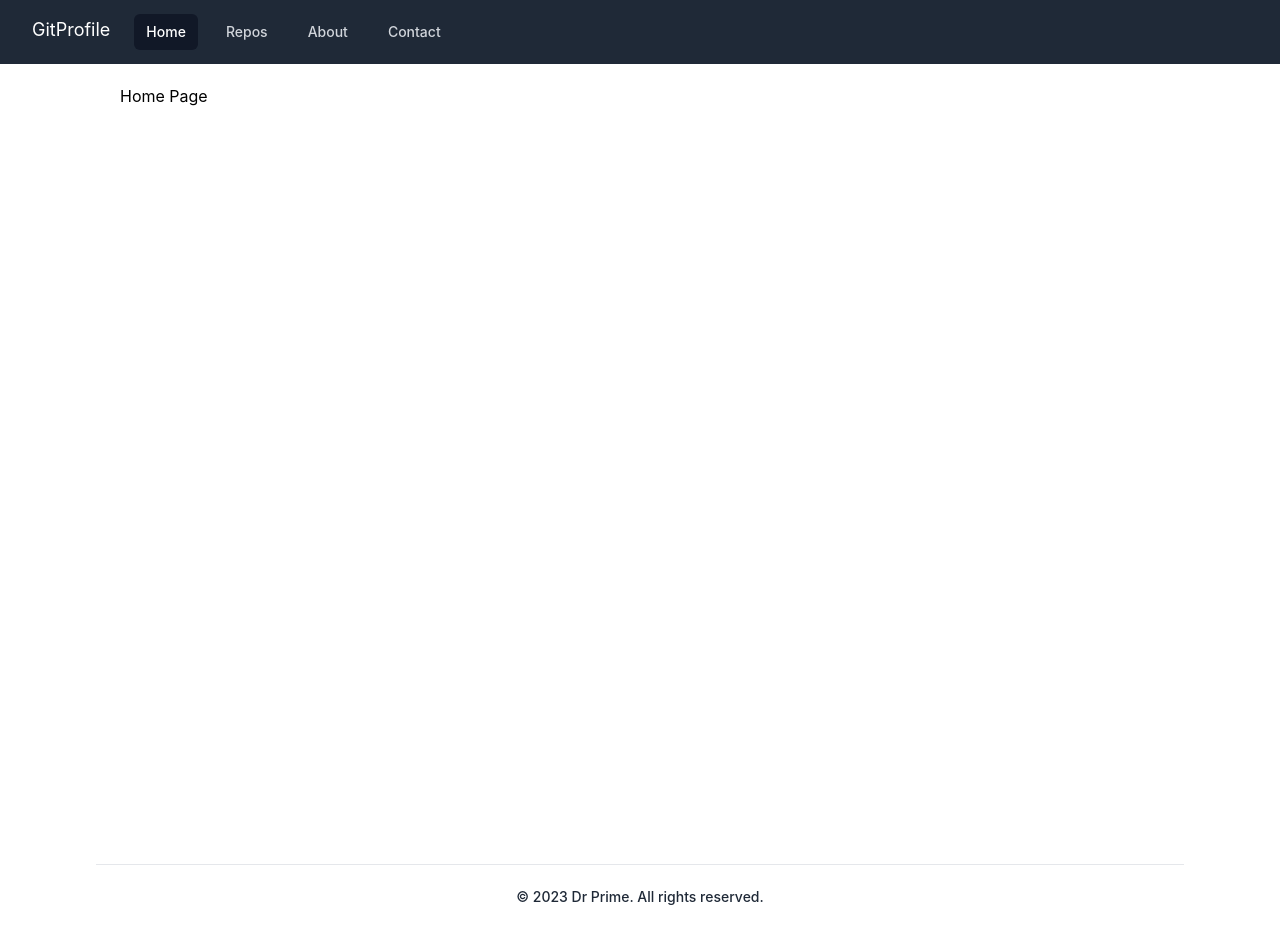
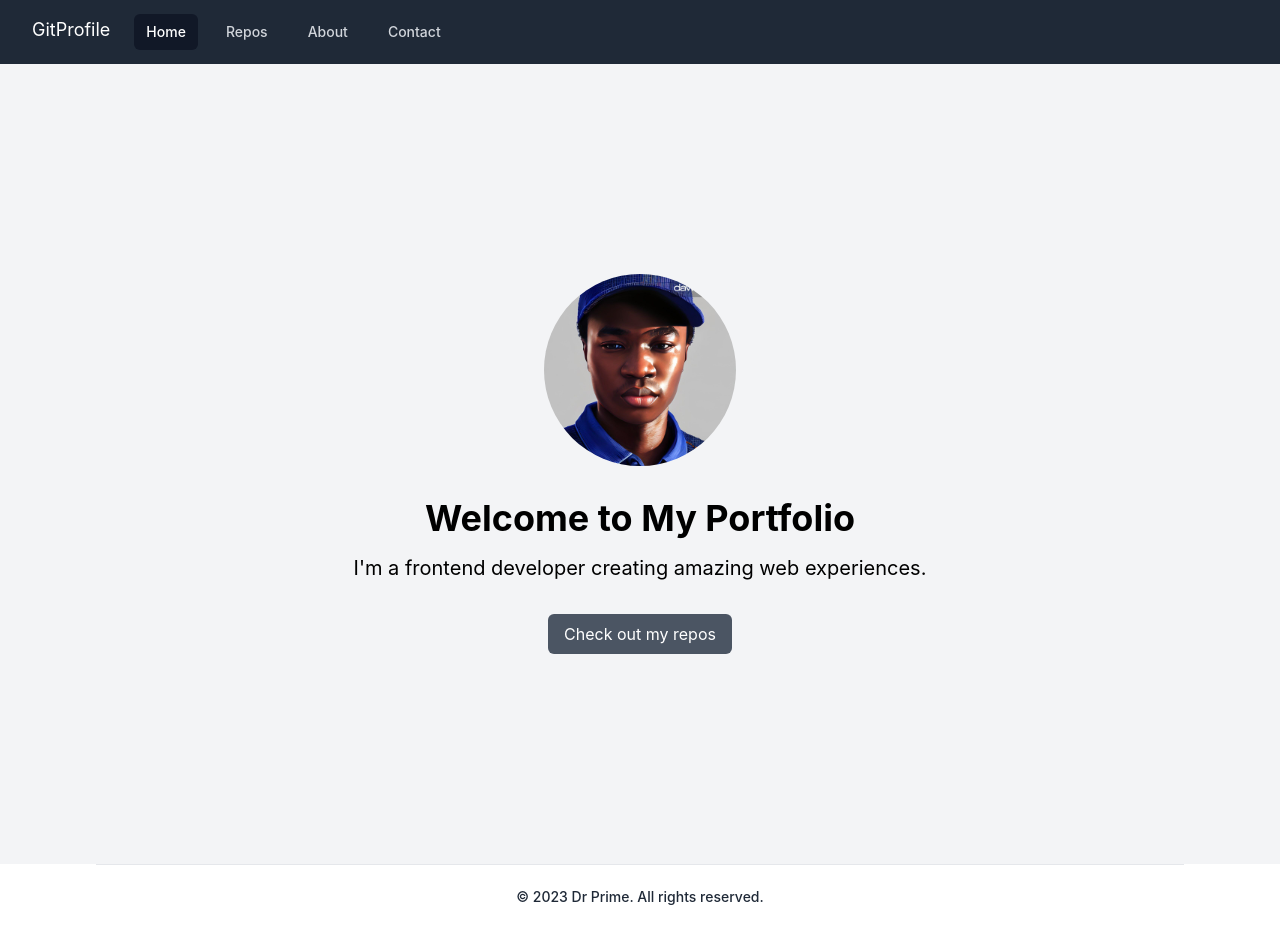
Before and after one commit to DrPrime01/Git-Profile-Vue, a Vue app: page / in a window 1280 px wide. Built offline with nearby package versions, Linux system fonts and the light colour scheme.

Commit message:
Created homepage and fixed the about page

```diff
--- a/src/Pages/AboutPage.vue
+++ b/src/Pages/AboutPage.vue
@@ -1,10 +1,10 @@
 <template>
-    <div class="container mx-auto max-w-[1080px] p-5 min-h-screen">
-        <div class="grid grid-cols-1 md:grid-cols-2 h-screen">
-            <div class="max-h-96 md:h-screen">
-                <img class="w-screen h-screen object-cover object-top" :src="image" alt="headshot">
+    <div class="container mx-auto max-w-[1080px] p-5 min-h-screen sm:mb-10 xs:mb-10">
+        <div class="flex flex-col md:flex-row h-screen">
+    <div class="w-full md:w-1/2">
+        <img class="w-full h-1/2 xs:h-auto sm:h-auto md:h-screen object-cover object-top" :src="image" alt="headshot">
     </div>
-            <div class="flex bg-gray-100 p-10">
+    <div class="flex w-full md:w-1/2 bg-gray-100 p-10">
         <div class="mb-auto mt-auto max-w-lg">
             <h1 class="text-3xl uppercase">Gabriel Shoyombo</h1>
             <p class="font-semibold mb-5">Frontend Developer</p>
@@ -15,10 +15,11 @@
                 healthcare outcomes. With a strong work ethic and a desire to make a positive impact, I am dedicated
                 to achieving my goals and making a difference in my community.</p>
             <a href="mailto:gabrielshoyombo2002@gmail.com"
-                        class="bg-black rounded-md py-3 px-7 mt-6 text-white">Email Me</a>
+                class="bg-black rounded-md py-3 px-7 text-white">Email Me</a>
         </div>
     </div>
 </div>
+
     </div>
 </template>
 
--- a/src/Pages/HomePage.vue
+++ b/src/Pages/HomePage.vue
@@ -1,5 +1,22 @@
 <template>
-    <div class="max-w-[1080px] mx-auto p-5 min-h-screen">
-        <h1>Home Page</h1>
+    <div class="flex flex-col items-center justify-center min-h-screen bg-gray-100">
+      <img class="w-48 h-48 mb-8 rounded-full object-cover object-center" :src="profileImage" alt="Profile Picture">
+      <h1 class="text-4xl font-bold mb-4">Welcome to My Portfolio</h1>
+      <p class="text-xl mb-8">I'm a frontend developer creating amazing web experiences.</p>
+      <RouterLink to="/repos" class="bg-primary-600 text-white py-2 px-4 rounded-md hover:bg-blue-800">
+        Check out my repos
+      </RouterLink>
     </div>
 </template>
+
+<script>
+
+import myOpenAIPics from '@/assets/images/myOpenAIPics.jpeg';
+  export default {
+    data() {
+      return {
+        profileImage: myOpenAIPics, // Replace with your own image URL
+      };
+    },
+  };
+</script>
```
Lines whose indentation alone changed are shown as unchanged.
